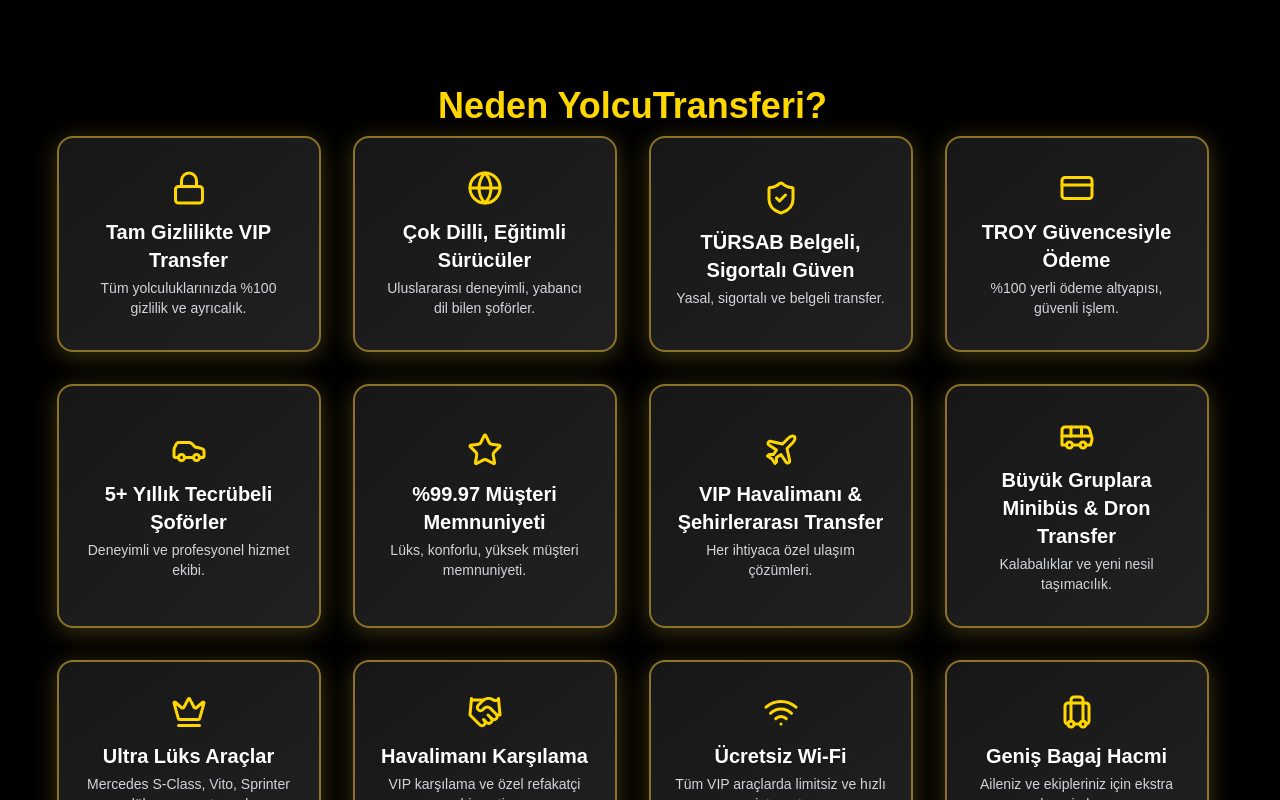
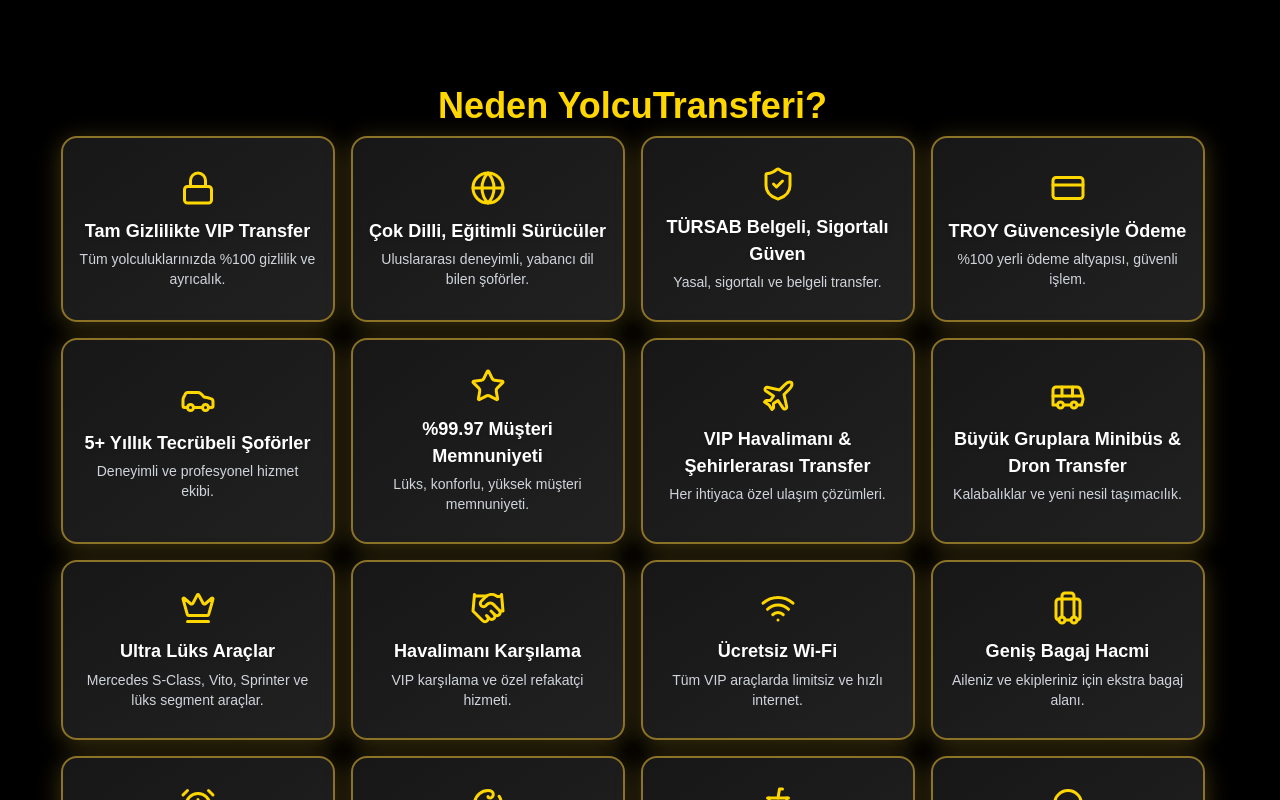
Before and after one commit to haliltayfur/yolcutransferi, a Next.js app: page / in a window 1280 px wide. Shown: the part 1800-2600 px from the top of the page. Built offline with nearby package versions, Linux system fonts and the light colour scheme.

Commit message:
Update AdvantagesBar.jsx

```diff
--- a/components/AdvantagesBar.jsx
+++ b/components/AdvantagesBar.jsx
@@ -1,106 +1,28 @@
+// === Dosya: /app/components/AdvantagesBar.js ===
+
 "use client";
 import {
-  Lock,
-  Globe,
-  ShieldCheck,
-  CreditCard,
-  Car,
-  Star,
-  Plane,
-  Bus,
-  Crown,
-  Wifi,
-  Briefcase,
-  Baby,
-  CupSoda,
-  Headphones,
-  Luggage,
-  AlarmClock,
-  Handshake
+  Lock, Globe, ShieldCheck, CreditCard, Car, Star, Plane, Bus,
+  Crown, Wifi, Briefcase, Baby, CupSoda, Headphones, Luggage, AlarmClock, Handshake
 } from "lucide-react";
 
 const advantages = [
-  {
-    icon: <Lock className="w-9 h-9 text-gold mb-3" />,
-    title: "Tam Gizlilikte VIP Transfer",
-    desc: "Tüm yolculuklarınızda %100 gizlilik ve ayrıcalık.",
-  },
-  {
-    icon: <Globe className="w-9 h-9 text-gold mb-3" />,
-    title: "Çok Dilli, Eğitimli Sürücüler",
-    desc: "Uluslararası deneyimli, yabancı dil bilen şoförler.",
-  },
-  {
-    icon: <ShieldCheck className="w-9 h-9 text-gold mb-3" />,
-    title: "TÜRSAB Belgeli, Sigortalı Güven",
-    desc: "Yasal, sigortalı ve belgeli transfer.",
-  },
-  {
-    icon: <CreditCard className="w-9 h-9 text-gold mb-3" />,
-    title: "TROY Güvencesiyle Ödeme",
-    desc: "%100 yerli ödeme altyapısı, güvenli işlem.",
-  },
-  {
-    icon: <Car className="w-9 h-9 text-gold mb-3" />,
-    title: "5+ Yıllık Tecrübeli Şoförler",
-    desc: "Deneyimli ve profesyonel hizmet ekibi.",
-  },
-  {
-    icon: <Star className="w-9 h-9 text-gold mb-3" />,
-    title: "%99.97 Müşteri Memnuniyeti",
-    desc: "Lüks, konforlu, yüksek müşteri memnuniyeti.",
-  },
-  {
-    icon: <Plane className="w-9 h-9 text-gold mb-3" />,
-    title: "VIP Havalimanı & Şehirlerarası Transfer",
-    desc: "Her ihtiyaca özel ulaşım çözümleri.",
-  },
-  {
-    icon: <Bus className="w-9 h-9 text-gold mb-3" />,
-    title: "Büyük Gruplara Minibüs & Dron Transfer",
-    desc: "Kalabalıklar ve yeni nesil taşımacılık.",
-  },
-  // YENİ EKLENENLER:
-  {
-    icon: <Crown className="w-9 h-9 text-gold mb-3" />,
-    title: "Ultra Lüks Araçlar",
-    desc: "Mercedes S-Class, Vito, Sprinter ve lüks segment araçlar.",
-  },
-  {
-    icon: <Handshake className="w-9 h-9 text-gold mb-3" />,
-    title: "Havalimanı Karşılama",
-    desc: "VIP karşılama ve özel refakatçi hizmeti.",
-  },
-  {
-    icon: <Wifi className="w-9 h-9 text-gold mb-3" />,
-    title: "Ücretsiz Wi-Fi",
-    desc: "Tüm VIP araçlarda limitsiz ve hızlı internet.",
-  },
-  {
-    icon: <Luggage className="w-9 h-9 text-gold mb-3" />,
-    title: "Geniş Bagaj Hacmi",
-    desc: "Aileniz ve ekipleriniz için ekstra bagaj alanı.",
-  },
-  {
-    icon: <AlarmClock className="w-9 h-9 text-gold mb-3" />,
-    title: "Günlük & Saatlik Kiralama",
-    desc: "İster saatlik ister günlük özel transfer seçenekleri.",
-  },
-  {
-    icon: <Baby className="w-9 h-9 text-gold mb-3" />,
-    title: "Bebek Oto Koltuğu",
-    desc: "Çocuklu aileler için güvenli bebek ve çocuk koltuğu.",
-  },
-  {
-    icon: <CupSoda className="w-9 h-9 text-gold mb-3" />,
-    title: "İçecek ve Yiyecek Hizmeti",
-    desc: "Tüm transferlerde soğuk/iç sıcak ikramlar.",
-  },
-  {
-    icon: <Headphones className="w-9 h-9 text-gold mb-3" />,
-    title: "7/24 Müşteri Destek Hattı",
-    desc: "Günün her saati canlı müşteri desteği ve VIP danışman.",
-  },
+  { icon: <Lock className="w-9 h-9 text-gold mb-3" />, title: "Tam Gizlilikte VIP Transfer", desc: "Tüm yolculuklarınızda %100 gizlilik ve ayrıcalık." },
+  { icon: <Globe className="w-9 h-9 text-gold mb-3" />, title: "Çok Dilli, Eğitimli Sürücüler", desc: "Uluslararası deneyimli, yabancı dil bilen şoförler." },
+  { icon: <ShieldCheck className="w-9 h-9 text-gold mb-3" />, title: "TÜRSAB Belgeli, Sigortalı Güven", desc: "Yasal, sigortalı ve belgeli transfer." },
+  { icon: <CreditCard className="w-9 h-9 text-gold mb-3" />, title: "TROY Güvencesiyle Ödeme", desc: "%100 yerli ödeme altyapısı, güvenli işlem." },
+  { icon: <Car className="w-9 h-9 text-gold mb-3" />, title: "5+ Yıllık Tecrübeli Şoförler", desc: "Deneyimli ve profesyonel hizmet ekibi." },
+  { icon: <Star className="w-9 h-9 text-gold mb-3" />, title: "%99.97 Müşteri Memnuniyeti", desc: "Lüks, konforlu, yüksek müşteri memnuniyeti." },
+  { icon: <Plane className="w-9 h-9 text-gold mb-3" />, title: "VIP Havalimanı & Şehirlerarası Transfer", desc: "Her ihtiyaca özel ulaşım çözümleri." },
+  { icon: <Bus className="w-9 h-9 text-gold mb-3" />, title: "Büyük Gruplara Minibüs & Dron Transfer", desc: "Kalabalıklar ve yeni nesil taşımacılık." },
+  { icon: <Crown className="w-9 h-9 text-gold mb-3" />, title: "Ultra Lüks Araçlar", desc: "Mercedes S-Class, Vito, Sprinter ve lüks segment araçlar." },
+  { icon: <Handshake className="w-9 h-9 text-gold mb-3" />, title: "Havalimanı Karşılama", desc: "VIP karşılama ve özel refakatçi hizmeti." },
+  { icon: <Wifi className="w-9 h-9 text-gold mb-3" />, title: "Ücretsiz Wi-Fi", desc: "Tüm VIP araçlarda limitsiz ve hızlı internet." },
+  { icon: <Luggage className="w-9 h-9 text-gold mb-3" />, title: "Geniş Bagaj Hacmi", desc: "Aileniz ve ekipleriniz için ekstra bagaj alanı." },
+  { icon: <AlarmClock className="w-9 h-9 text-gold mb-3" />, title: "Günlük & Saatlik Kiralama", desc: "İster saatlik ister günlük özel transfer seçenekleri." },
+  { icon: <Baby className="w-9 h-9 text-gold mb-3" />, title: "Bebek Oto Koltuğu", desc: "Çocuklu aileler için güvenli bebek ve çocuk koltuğu." },
+  { icon: <CupSoda className="w-9 h-9 text-gold mb-3" />, title: "İçecek ve Yiyecek Hizmeti", desc: "Tüm transferlerde soğuk/iç sıcak ikramlar." },
+  { icon: <Headphones className="w-9 h-9 text-gold mb-3" />, title: "7/24 Müşteri Destek Hattı", desc: "Günün her saati canlı müşteri desteği ve VIP danışman." },
 ];
 
 export default function AdvantagesBar() {
@@ -109,24 +31,53 @@ export default function AdvantagesBar() {
       <h2 className="text-4xl font-bold mb-2.5 text-gold text-center">
         Neden YolcuTransferi?
       </h2>
-      <div className="grid grid-cols-1 sm:grid-cols-2 md:grid-cols-4 gap-8 max-w-6xl w-full">
+      <div className="
+        grid
+        grid-cols-2
+        sm:grid-cols-2
+        md:grid-cols-4
+        gap-4
+        max-w-6xl w-full
+        px-1
+        ">
         {advantages.map((adv, i) => (
           <div
             key={i}
             className="flex flex-col items-center justify-center
               bg-gradient-to-br from-[#191919e8] to-[#232323ef]
-              border-2 border-gold rounded-2xl py-8 px-6
+              border-2 border-gold rounded-2xl py-7 px-4
               shadow-gold-lg text-center
               transition-all duration-300
               hover:scale-105 hover:shadow-gold-xl
-              backdrop-blur-sm"
+              backdrop-blur-sm
+              min-h-[168px]
+            "
+            style={{minHeight:"168px"}}
           >
             {adv.icon}
-            <div className="font-semibold text-xl mb-1 text-white drop-shadow">{adv.title}</div>
+            <div className="font-semibold text-[1.13rem] mb-1 text-white drop-shadow">{adv.title}</div>
             <div className="text-gray-300 text-sm">{adv.desc}</div>
           </div>
         ))}
       </div>
+      <style jsx>{`
+        @media (max-width: 800px) {
+          .min-h-\[168px\] { min-height: 148px !important; }
+        }
+        @media (max-width: 600px) {
+          .min-h-\[168px\] { min-height: 135px !important; }
+          .text-\[1\.13rem\] { font-size: 1rem !important; }
+          .text-4xl { font-size: 1.55rem !important; }
+          .gap-4 { gap: 12px !important; }
+        }
+        @media (max-width: 480px) {
+          .grid-cols-2 { grid-template-columns: 1fr 1fr !important; }
+          .min-h-\[168px\] { min-height: 118px !important; }
+          .text-\[1\.13rem\] { font-size: .99rem !important; }
+        }
+      `}</style>
     </section>
   );
 }
+
+// === Dosya SONU: /app/components/AdvantagesBar.js ===
```
